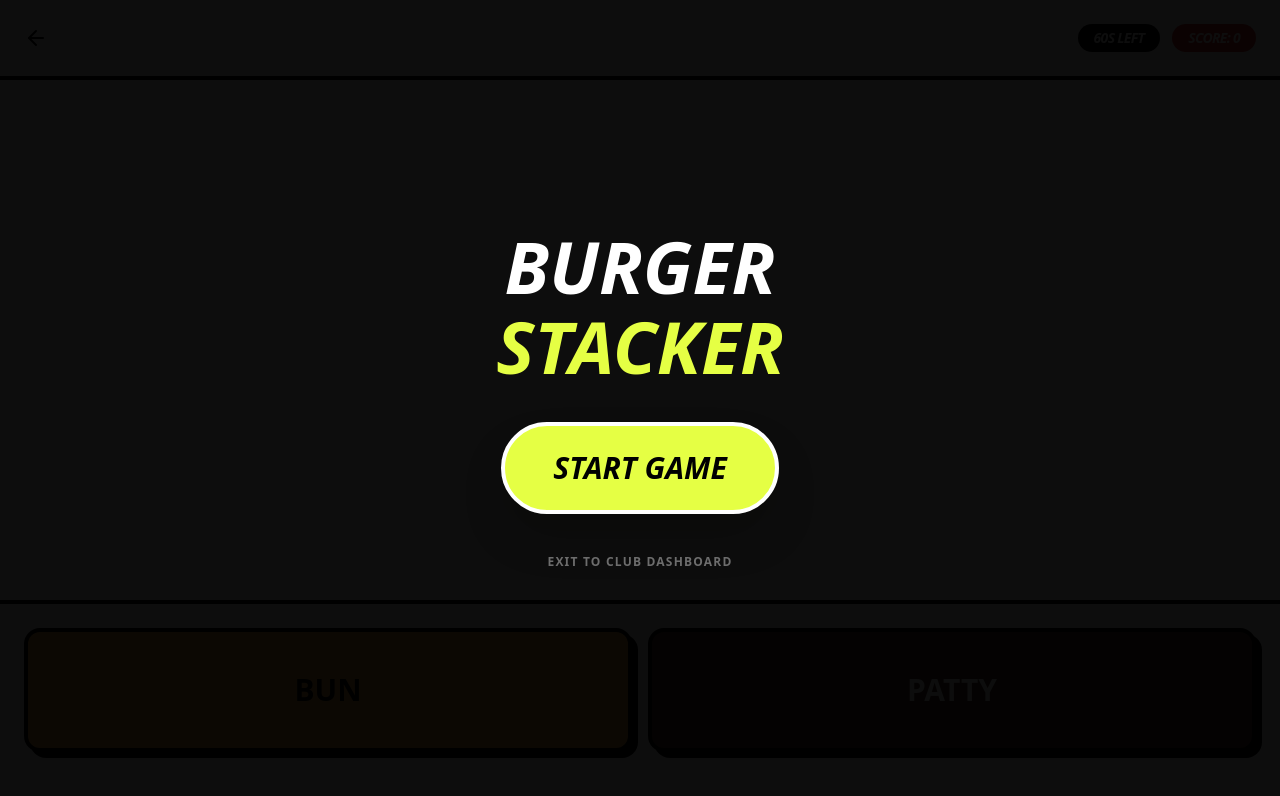
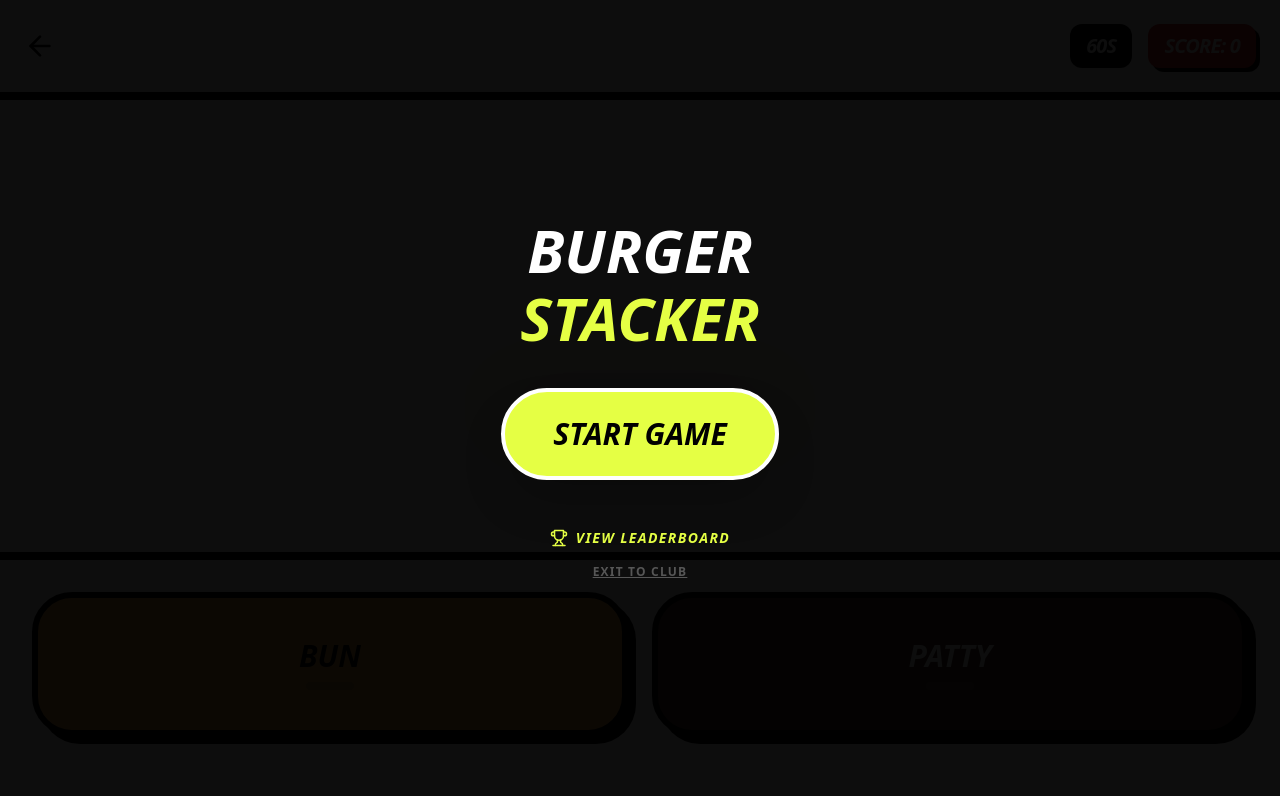
Before and after one commit to JaydenElworthy/burgerstack, a Next.js app: page /game in a window 1280 px wide. Shown: the top 796 px of the page. Built offline with nearby package versions, Linux system fonts and the light colour scheme.

Commit message:
Update page.js

```diff
--- a/app/game/page.js
+++ b/app/game/page.js
@@ -2,69 +2,161 @@
 import { useState, useEffect } from 'react';
 import { motion, AnimatePresence } from 'framer-motion';
 import Link from 'next/link';
-import { ArrowLeft } from 'lucide-react';
+import { ArrowLeft, AlertCircle, Trophy } from 'lucide-react';
 import confetti from 'canvas-confetti';
 
 export default function BurgerGame() {
   const [stack, setStack] = useState([]);
   const [score, setScore] = useState(0);
   const [timeLeft, setTimeLeft] = useState(60);
-  const [gameState, setGameState] = useState('start');
+  const [gameState, setGameState] = useState('start'); // start, playing, lost
+  const [feedback, setFeedback] = useState(null); // 'correct' or 'wrong'
 
+  // Game Loop
   useEffect(() => {
     if (gameState === 'playing' && timeLeft > 0) {
       const timer = setInterval(() => setTimeLeft(prev => prev - 1), 1000);
       return () => clearInterval(timer);
-    } else if (timeLeft === 0) {
-      setGameState('end');
-      if (score > 10) confetti();
+    } else if (timeLeft === 0 && gameState === 'playing') {
+      setGameState('lost');
+      confetti();
     }
   }, [gameState, timeLeft]);
 
-  const addIngredient = (type) => {
+  // Start a new burger round
+  const spawnBurger = () => {
+    setFeedback(null);
+    // Randomly spawn: 1 = Just Bottom Bun, 2 = Bottom Bun + Patty
+    const type = Math.random() > 0.5 ? ['bottom-bun'] : ['bottom-bun', 'patty'];
+    setStack(type);
+  };
+
+  const handleInput = (input) => {
     if (gameState !== 'playing') return;
+
     const currentStep = stack.length;
-    if ((currentStep === 0 && type === 'bun') || (currentStep === 1 && type === 'patty') || (currentStep === 2 && type === 'bun')) {
-      const newStack = [...stack, type];
+    let isCorrect = false;
+
+    // Logic Check
+    if (currentStep === 1 && stack[0] === 'bottom-bun' && input === 'patty') isCorrect = true;
+    if (currentStep === 2 && stack[1] === 'patty' && input === 'bun') isCorrect = true;
+
+    if (isCorrect) {
+      const newStack = [...stack, input === 'bun' ? 'top-bun' : 'patty'];
       setStack(newStack);
+
+      // If burger is finished (has 3 parts)
       if (newStack.length === 3) {
         setScore(s => s + 1);
-        setTimeout(() => setStack(Math.random() > 0.5 ? ['bun'] : []), 100);
+        setFeedback('correct');
+        setTimeout(() => spawnBurger(), 200);
       }
+    } else {
+      // WRONG MOVE = GAME OVER
+      setFeedback('wrong');
+      setGameState('lost');
     }
   };
 
   return (
-    <div className="h-screen bg-[#FDFCF8] flex flex-col overflow-hidden select-none">
-      <div className="p-6 flex justify-between items-center bg-white border-b-4 border-black z-10">
-        <Link href="/"><ArrowLeft className="text-black" /></Link>
-        <div className="flex gap-3 font-black uppercase text-sm italic tracking-tighter">
-          <span className="bg-black text-white px-4 py-1 rounded-full">{timeLeft}s Left</span>
-          <span className="bg-red-600 text-white px-4 py-1 rounded-full">Score: {score}</span>
+    <div className={`h-screen flex flex-col overflow-hidden select-none font-sans transition-colors duration-200 ${feedback === 'wrong' ? 'bg-red-500' : 'bg-[#FDFCF8]'}`}>
+
+      {/* HUD */}
+      <div className="p-6 flex justify-between items-center bg-white border-b-8 border-black z-20">
+        <Link href="/"><ArrowLeft size={32} className="text-black" /></Link>
+        <div className="flex gap-4 font-black uppercase italic tracking-tighter">
+          <div className="bg-black text-white px-4 py-2 rounded-xl text-xl">{timeLeft}s</div>
+          <div className="bg-red-600 text-white px-4 py-2 rounded-xl text-xl shadow-[4px_4px_0px_0px_rgba(0,0,0,1)]">Score: {score}</div>
         </div>
       </div>
-      <div className="flex-1 relative flex flex-col-reverse items-center pb-32">
-        <div className="w-64 h-6 bg-black/5 rounded-full blur-xl absolute bottom-24" />
-        <div className="flex flex-col-reverse items-center mb-4">
-          <AnimatePresence>
+
+      {/* Play Area */}
+      <div className="flex-1 relative flex flex-col-reverse items-center pb-40">
+        {/* Table/Shadow */}
+        <div className="w-72 h-8 bg-black/10 rounded-full blur-2xl absolute bottom-32" />
+
+        {/* The Burger Stack */}
+        <div className="flex flex-col-reverse items-center mb-4 relative z-10">
+          <AnimatePresence mode="popLayout">
             {stack.map((item, i) => (
-              <motion.div key={i} initial={{ y: -300, opacity: 0 }} animate={{ y: 0, opacity: 1 }} className={`w-48 border-4 border-black ${item === 'bun' ? (i === 0 ? 'rounded-b-3xl rounded-t-xl h-12 bg-[#F3A344]' : 'rounded-t-3xl rounded-b-xl h-14 bg-[#F3A344]') : 'h-8 bg-[#4B2C20] rounded-2xl w-44'}`} style={{ marginBottom: '-10px', zIndex: i }} />
+              <motion.div
+                key={`${gameState}-${score}-${i}`}
+                initial={{ y: -600, rotate: i === 0 ? 0 : (Math.random() * 10 - 5) }}
+                animate={{ y: 0 }}
+                exit={{ x: feedback === 'wrong' ? 500 : 0, opacity: 0 }}
+                transition={{ type: 'spring', damping: 15, stiffness: 200 }}
+                className={`border-[6px] border-black shadow-xl ${
+                  item === 'bottom-bun' ? 'w-56 h-14 bg-[#F3A344] rounded-b-[3rem] rounded-t-xl' :
+                  item === 'patty' ? 'w-52 h-10 bg-[#4B2C20] rounded-2xl mt-[-8px]' :
+                  'w-56 h-16 bg-[#F3A344] rounded-t-[4rem] rounded-b-xl mt-[-10px]'
+                }`}
+              />
             ))}
           </AnimatePresence>
         </div>
+
+        {/* Visual Prompt */}
+        {gameState === 'playing' && (
+          <motion.div
+            initial={{ scale: 0 }} animate={{ scale: 1 }}
+            className="absolute top-20 bg-white border-4 border-black px-6 py-2 rounded-full font-black uppercase italic shadow-[4px_4px_0px_0px_rgba(0,0,0,1)]"
+          >
+            Next: {stack.length === 1 ? 'Patty' : 'Top Bun'}?
+          </motion.div>
+        )}
       </div>
-      <div className="p-6 grid grid-cols-2 gap-4 bg-white border-t-4 border-black pb-12 z-10">
-        <button onPointerDown={() => addIngredient('bun')} className="bg-[#F3A344] border-4 border-black py-10 rounded-2xl font-black text-3xl uppercase shadow-[6px_6px_0px_0px_rgba(0,0,0,1)] active:translate-y-1 active:shadow-none transition-all">Bun</button>
-        <button onPointerDown={() => addIngredient('patty')} className="bg-[#4B2C20] text-white border-4 border-black py-10 rounded-2xl font-black text-3xl uppercase shadow-[6px_6px_0px_0px_rgba(0,0,0,1)] active:translate-y-1 active:shadow-none transition-all">Patty</button>
+
+      {/* Mobile Controls */}
+      <div className="p-8 grid grid-cols-2 gap-6 bg-white border-t-8 border-black pb-16 z-20">
+        <button
+          onPointerDown={() => handleInput('bun')}
+          className="bg-[#F3A344] border-[6px] border-black py-10 rounded-[2.5rem] font-black text-3xl uppercase italic shadow-[8px_8px_0px_0px_rgba(0,0,0,1)] active:translate-y-2 active:shadow-none transition-all flex flex-col items-center gap-2"
+        >
+          BUN
+          <div className="w-12 h-2 bg-black/20 rounded-full" />
+        </button>
+        <button
+          onPointerDown={() => handleInput('patty')}
+          className="bg-[#4B2C20] text-white border-[6px] border-black py-10 rounded-[2.5rem] font-black text-3xl uppercase italic shadow-[8px_8px_0px_0px_rgba(0,0,0,1)] active:translate-y-2 active:shadow-none transition-all flex flex-col items-center gap-2"
+        >
+          PATTY
+          <div className="w-12 h-2 bg-white/10 rounded-full" />
+        </button>
       </div>
+
+      {/* Overlays */}
       {gameState !== 'playing' && (
         <div className="absolute inset-0 bg-black/95 z-50 flex flex-col items-center justify-center p-10 text-center">
-          <h1 className="text-7xl font-black italic text-white uppercase leading-none mb-2">{gameState === 'start' ? 'BURGER' : 'TIME UP'}</h1>
-          <h1 className="text-7xl font-black italic text-[#E5FF44] uppercase leading-none mb-10">{gameState === 'start' ? 'STACKER' : `SCORE: ${score}`}</h1>
-          <button onClick={() => { setGameState('playing'); setScore(0); setTimeLeft(60); setStack([]); }} className="bg-[#E5FF44] border-4 border-white text-black px-12 py-6 rounded-full font-black text-3xl uppercase italic shadow-2xl hover:scale-105 transition-transform">
-            {gameState === 'start' ? 'START GAME' : 'PLAY AGAIN'}
-          </button>
-          <Link href="/" className="mt-10 text-white/40 uppercase text-xs font-black tracking-widest hover:text-white transition-colors">Exit to Club Dashboard</Link>
+          <motion.div initial={{ scale: 0.8, opacity: 0 }} animate={{ scale: 1, opacity: 1 }}>
+            {gameState === 'lost' && <AlertCircle size={80} className="text-red-500 mx-auto mb-4" />}
+            <h1 className="text-6xl font-black italic text-white uppercase leading-none mb-2">
+              {gameState === 'start' ? 'BURGER' : 'GAME'}
+            </h1>
+            <h1 className="text-6xl font-black italic text-[#E5FF44] uppercase leading-none mb-10">
+              {gameState === 'start' ? 'STACKER' : 'OVER'}
+            </h1>
+
+            {gameState === 'lost' && (
+              <div className="mb-10">
+                <p className="text-white font-bold uppercase tracking-widest text-sm opacity-60">Final Score</p>
+                <p className="text-7xl font-black text-white italic leading-none">{score}</p>
+              </div>
+            )}
+
+            <button
+              onClick={() => { setGameState('playing'); setScore(0); setTimeLeft(60); spawnBurger(); }}
+              className="bg-[#E5FF44] border-4 border-white text-black px-12 py-6 rounded-full font-black text-3xl uppercase italic shadow-2xl hover:scale-105 active:scale-95 transition-all"
+            >
+              {gameState === 'start' ? 'START GAME' : 'TRY AGAIN'}
+            </button>
+
+            <div className="mt-12 flex flex-col gap-4">
+               <Link href="/leaderboard" className="text-[#E5FF44] font-black uppercase text-sm italic tracking-widest flex items-center justify-center gap-2">
+                 <Trophy size={18}/> View Leaderboard
+               </Link>
+               <Link href="/" className="text-white/30 font-bold uppercase text-xs tracking-widest underline">Exit to Club</Link>
+            </div>
+          </motion.div>
         </div>
       )}
     </div>
```
